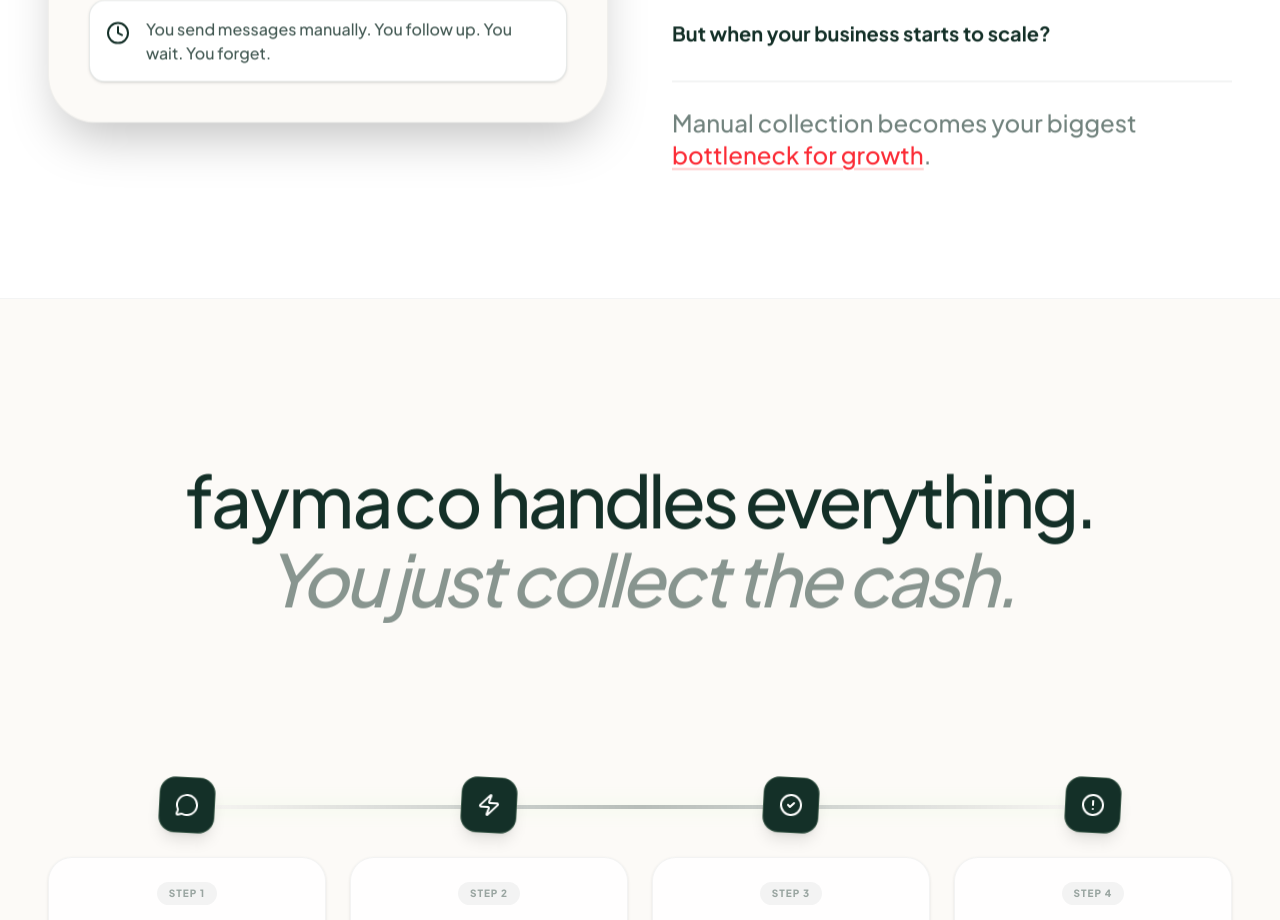
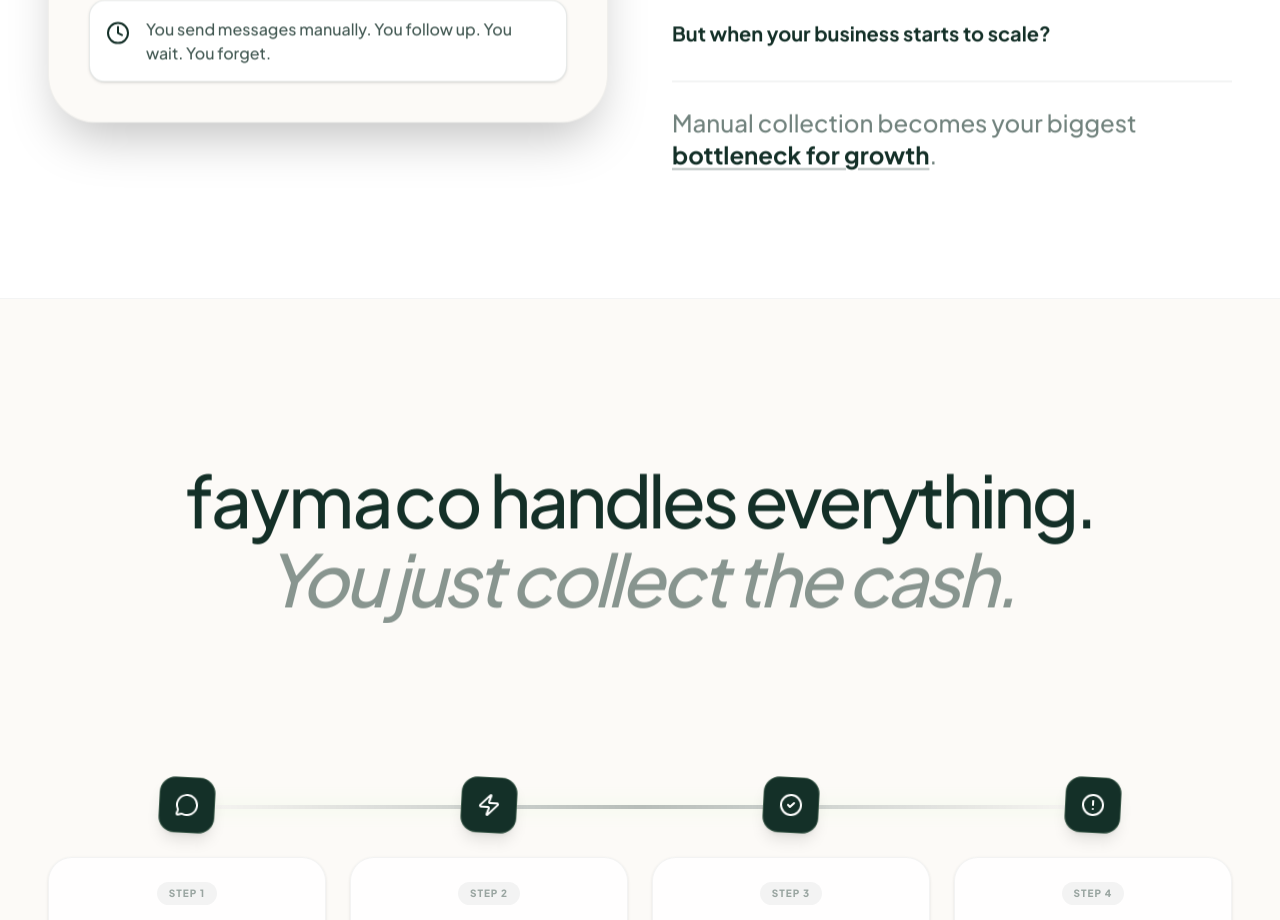
Before and after one commit to Dieyebow/faymaco-frontend, a React (Vite) app: page / in a window 1280 px wide. Shown: the part 1580-2500 px from the top of the page. Built offline with nearby package versions, Linux system fonts and the light colour scheme.

Commit message:
Auto deploy - 2026-04-15 12:56:30

```diff
--- a/src/pages/Faymaco.tsx
+++ b/src/pages/Faymaco.tsx
@@ -573,7 +573,7 @@
                   <p className="text-2xl mt-8 pt-6 border-t border-[#143028]/10 dark:border-white/10">
                     <Trans
                       i18nKey="faymaco.problem.manual_collection"
-                      components={[<span className="text-red-500 underline decoration-red-200 underline-offset-4" />]}
+                      components={[<span className="font-bold underline decoration-[#143028]/30 dark:decoration-[#DAFFD1]/30 underline-offset-4 text-[#143028] dark:text-[#DAFFD1]" />]}
                     />
                   </p>
                 </div>
```
